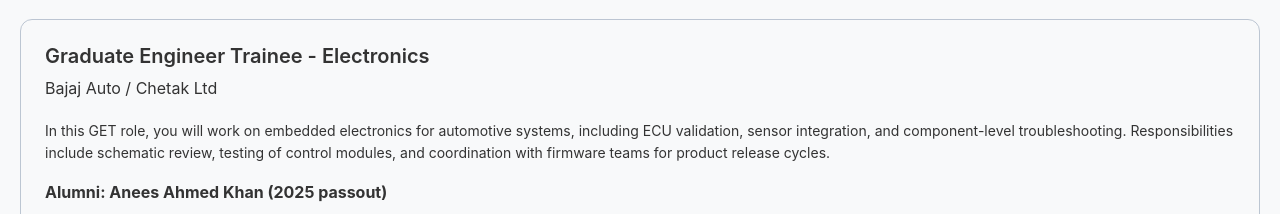
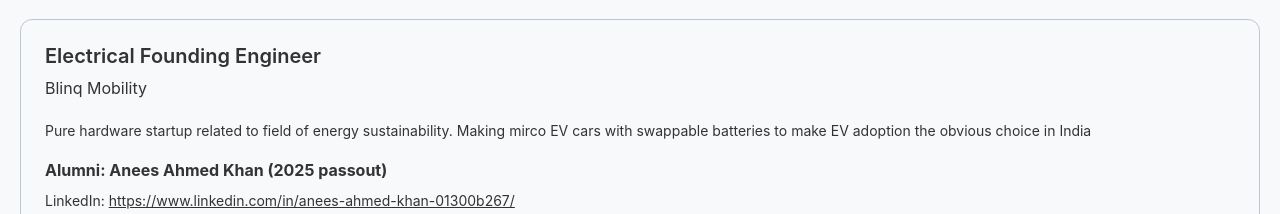
Before and after one commit to deepanshu210306/Esoc, a React (Vite) app: page /jobs in a window 1280 px wide. Shown: the part 701-915 px from the top of the page. Built offline with nearby package versions, Linux system fonts and the light colour scheme.

Commit message:
done anees change

```diff
--- a/src/pages/EnergyJobsPage.jsx
+++ b/src/pages/EnergyJobsPage.jsx
@@ -24,8 +24,8 @@ const EnergyJobsPage = () => {
     },
     {
       id: 2,
-      title: "Graduate Engineer Trainee - Electronics",
-      company: "Bajaj Auto / Chetak Ltd",
+      title: "Electrical Founding Engineer",
+      company: "Blinq Mobility",
       location: "On-site",
       type: "Full-time",
       placementType: "placement",
@@ -33,7 +33,7 @@ const EnergyJobsPage = () => {
       experience: "Entry Level",
       salary: "₹6,00,000 - ₹9,00,000/year",
       salaryNum: 750000,
-      description: "In this GET role, you will work on embedded electronics for automotive systems, including ECU validation, sensor integration, and component-level troubleshooting. Responsibilities include schematic review, testing of control modules, and coordination with firmware teams for product release cycles.",
+      description: "Pure hardware startup related to field of energy sustainability. Making mirco EV cars with swappable batteries to make EV adoption the obvious choice in India",
       alumni: "Anees Ahmed Khan (2025 passout)",
       linkedin: "https://www.linkedin.com/in/anees-ahmed-khan-01300b267/",
       tags: ["Embedded", "ECU", "Testing", "Automotive"],
```
